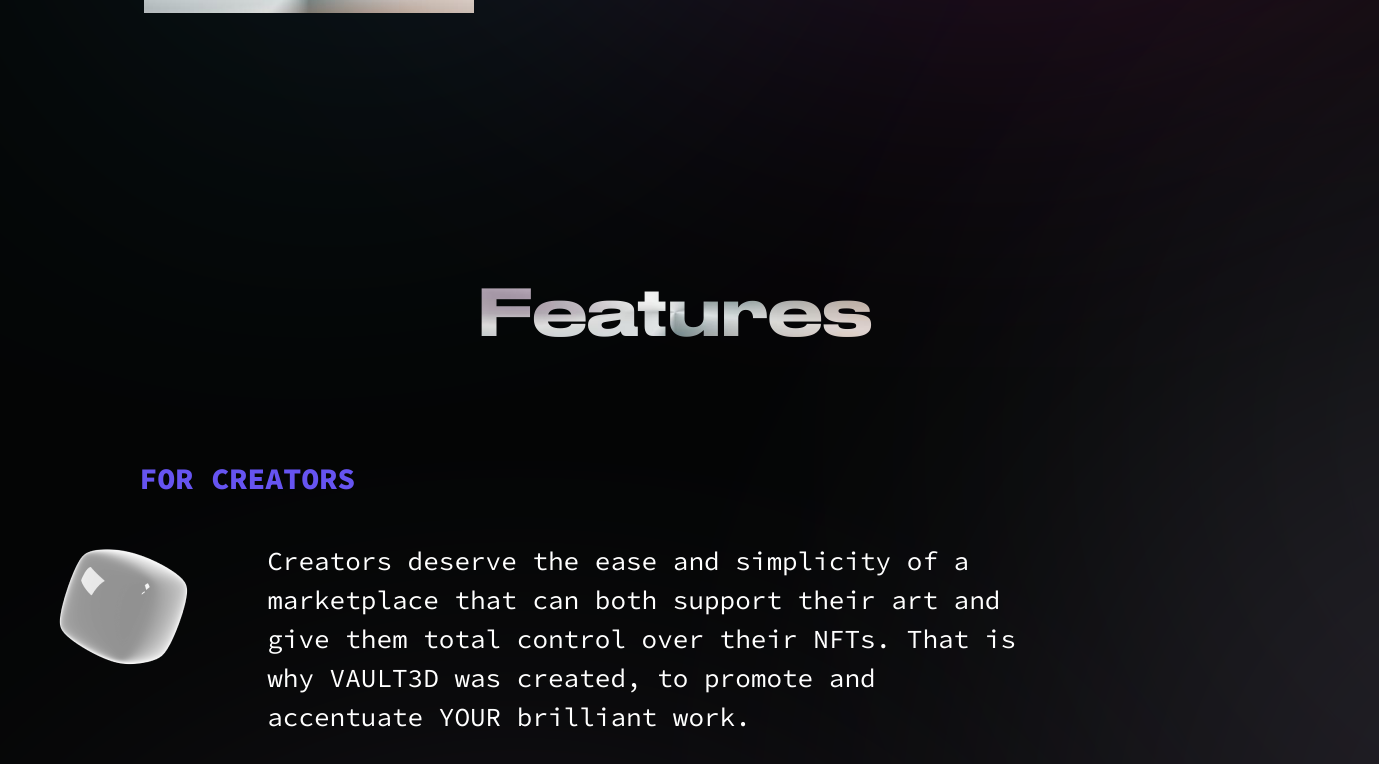
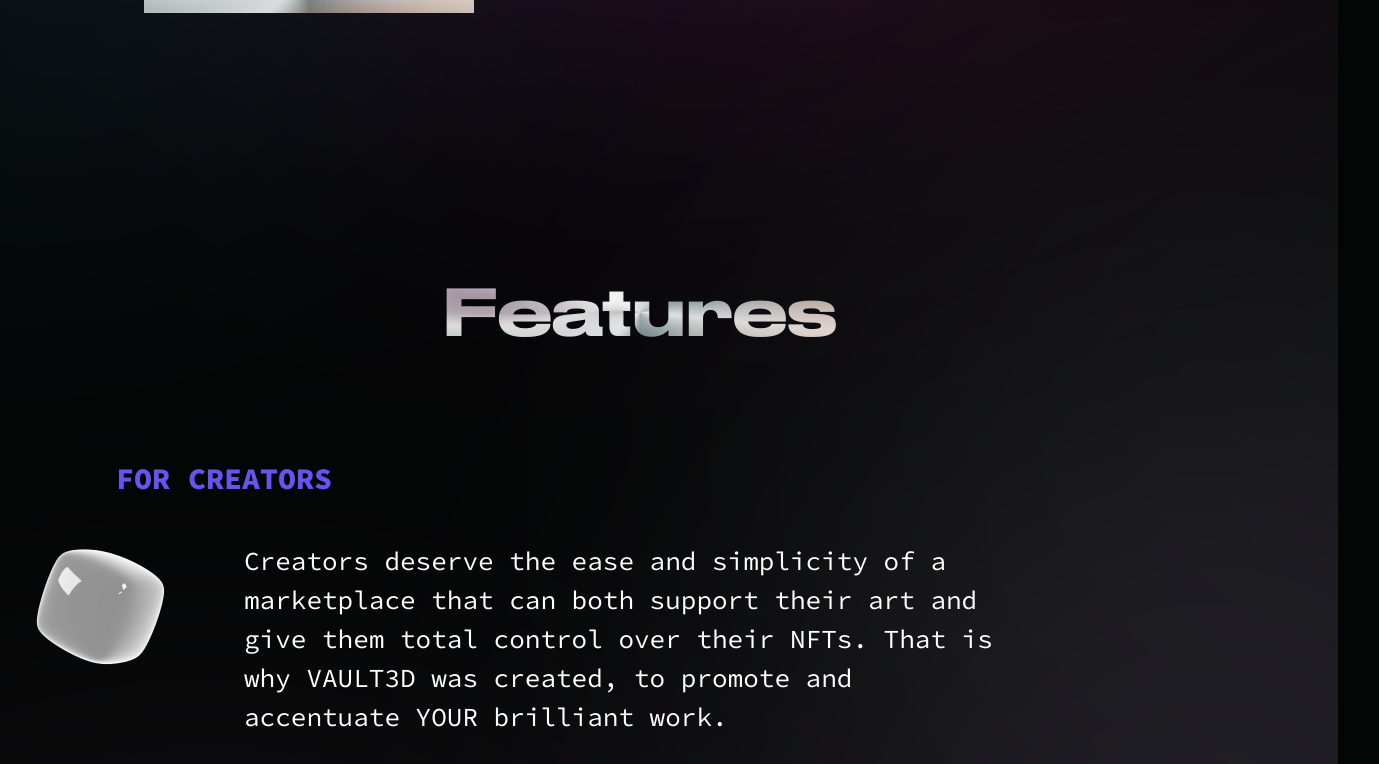
Before and after one commit to fulldev001/vault3d-react, a React (Create React App) app: page / in a window 1280 px wide. Shown: the part 1114-1878 px from the top of the page, 1379 px wide, since content can reach past the window. Built offline with nearby package versions, Linux system fonts and the light colour scheme.

Commit message:
background image fixed

```diff
--- a/src/index.css
+++ b/src/index.css
@@ -29,8 +29,8 @@
   background-color: #141515;
   background: #040505
     url('../public/assets/images/speckled-background-full.svg');
-  background-size: cover;
-  display: inline-block;
+  background-size: initial;
+  background-position-x: center;
 }
 
 h1,
--- a/src/pages/HomePage/Hero.js
+++ b/src/pages/HomePage/Hero.js
@@ -15,7 +15,7 @@
         <div className="flex md:flex-row lg:flex-row mx-10 md:mx-32 lg:mx-32 lg:mt-24">
           <div className="flex flex-col lg:w-3/5 items-stretch pt-0 md:pt-10 lg:pt-10 pb-16 md:pb-32 lg:pb-32">
             <MotionInView variants={varFadeInLeft}>
-              <h1 className="font-bold text-transparent bg-clip-text header-gradent mt-5 md:mt-0 mr-0 lg:mt-0 text-2xl md:text-4xl lg:text-[62px] ">
+              <h1 className="font-bold text-transparent bg-clip-text header-gradent mt-5 md:mt-0 mr-0 lg:mt-0 text-2xl md:text-4xl lg:text-[62px]">
                 Reimagining NFT management through the raw power <br /> of the blockchain
               </h1>
             </MotionInView>
```
